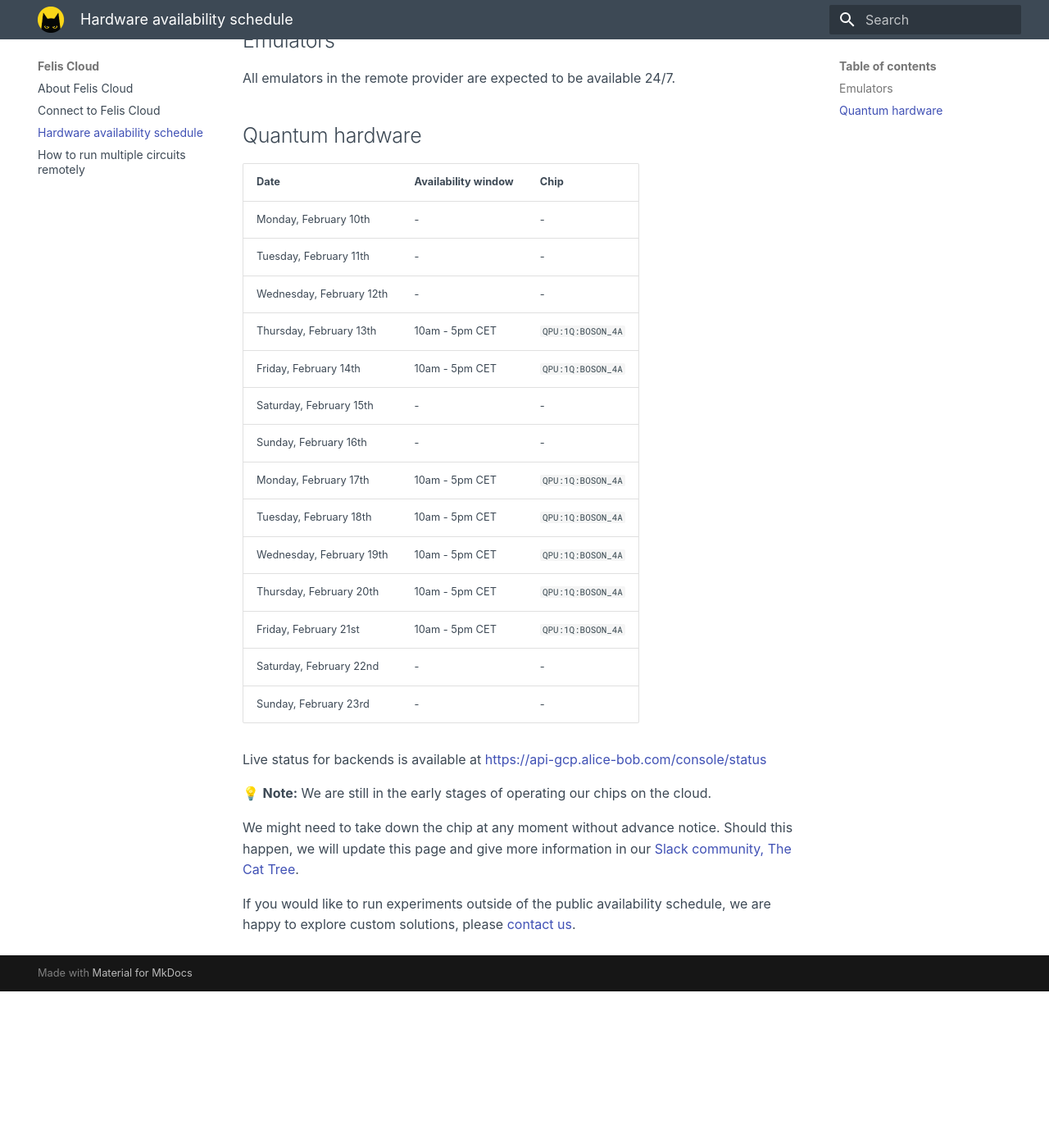
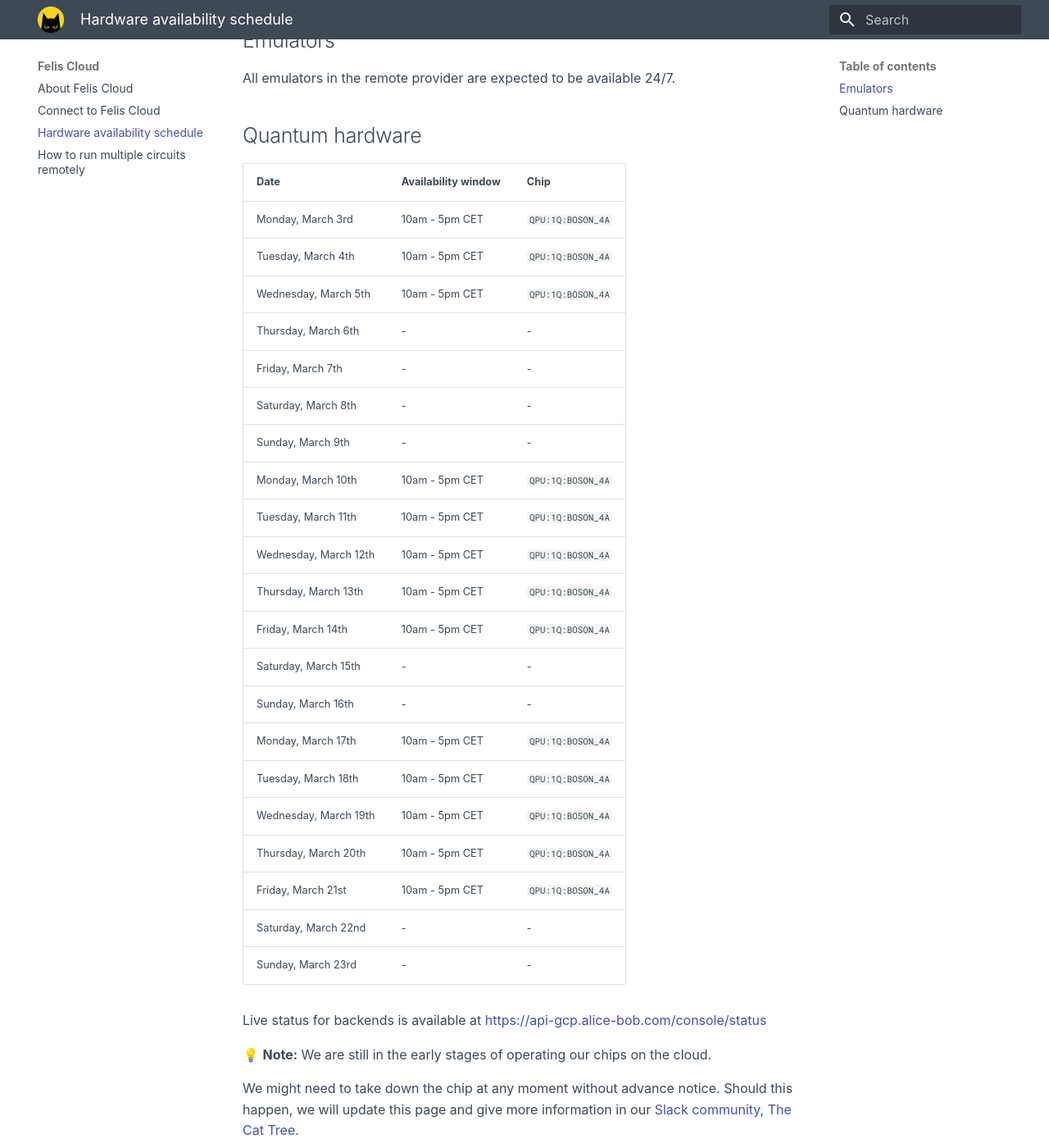
Before and after one commit to Alice-Bob-SW/felis, an MkDocs documentation site: the page built from docs/felis_cloud/hardware_availability_schedule.md, in a window 1280 px wide and 1400 px high, scrolled down 196 px. Shown: the whole window at 82% size. Built offline with MkDocs 1.6.1 and Material for MkDocs 9.7.7, drawn with Linux system fonts in a browser that asks for light colours; before the commit the page ends 1405 px from its top, so only the background shows below that.

Commit message:
Update hardware_availability_schedule.md

```diff
--- a/docs/felis_cloud/hardware_availability_schedule.md
+++ b/docs/felis_cloud/hardware_availability_schedule.md
@@ -8,20 +8,27 @@
 
 | Date | Availability window | Chip |
 | --- | --- | --- |
-| Monday, February 10th | - | - |
-| Tuesday, February 11th | - | - |
-| Wednesday, February 12th | - | - |
-| Thursday, February 13th | 10am - 5pm CET | `QPU:1Q:BOSON_4A` |
-| Friday, February 14th | 10am - 5pm CET | `QPU:1Q:BOSON_4A` |
-| Saturday, February 15th | - | - |
-| Sunday, February 16th | - | - |
-| Monday, February 17th | 10am - 5pm CET | `QPU:1Q:BOSON_4A` |
-| Tuesday, February 18th | 10am - 5pm CET | `QPU:1Q:BOSON_4A` |
-| Wednesday, February 19th | 10am - 5pm CET | `QPU:1Q:BOSON_4A` |
-| Thursday, February 20th | 10am - 5pm CET | `QPU:1Q:BOSON_4A` |
-| Friday, February 21st | 10am - 5pm CET | `QPU:1Q:BOSON_4A` |
-| Saturday, February 22nd | - | - |
-| Sunday, February 23rd | - | - |
+| Monday, March 3rd | 10am - 5pm CET | `QPU:1Q:BOSON_4A` |
+| Tuesday, March 4th | 10am - 5pm CET | `QPU:1Q:BOSON_4A` |
+| Wednesday, March 5th | 10am - 5pm CET | `QPU:1Q:BOSON_4A` |
+| Thursday, March 6th | - | - |
+| Friday, March 7th | - | - |
+| Saturday, March 8th | - | - |
+| Sunday, March 9th | - | - |
+| Monday, March 10th | 10am - 5pm CET | `QPU:1Q:BOSON_4A` |
+| Tuesday, March 11th | 10am - 5pm CET | `QPU:1Q:BOSON_4A` |
+| Wednesday, March 12th | 10am - 5pm CET | `QPU:1Q:BOSON_4A` |
+| Thursday, March 13th | 10am - 5pm CET | `QPU:1Q:BOSON_4A` |
+| Friday, March 14th | 10am - 5pm CET | `QPU:1Q:BOSON_4A` |
+| Saturday, March 15th | - | - |
+| Sunday, March 16th | - | - |
+| Monday, March 17th | 10am - 5pm CET | `QPU:1Q:BOSON_4A` |
+| Tuesday, March 18th | 10am - 5pm CET | `QPU:1Q:BOSON_4A` |
+| Wednesday, March 19th | 10am - 5pm CET | `QPU:1Q:BOSON_4A` |
+| Thursday, March 20th | 10am - 5pm CET | `QPU:1Q:BOSON_4A` |
+| Friday, March 21st | 10am - 5pm CET | `QPU:1Q:BOSON_4A` |
+| Saturday, March 22nd | - | - |
+| Sunday, March 23rd | - | - |
 
 Live status for backends is available at [https://api-gcp.alice-bob.com/console/status](https://api-gcp.alice-bob.com/console/status)
 
```
